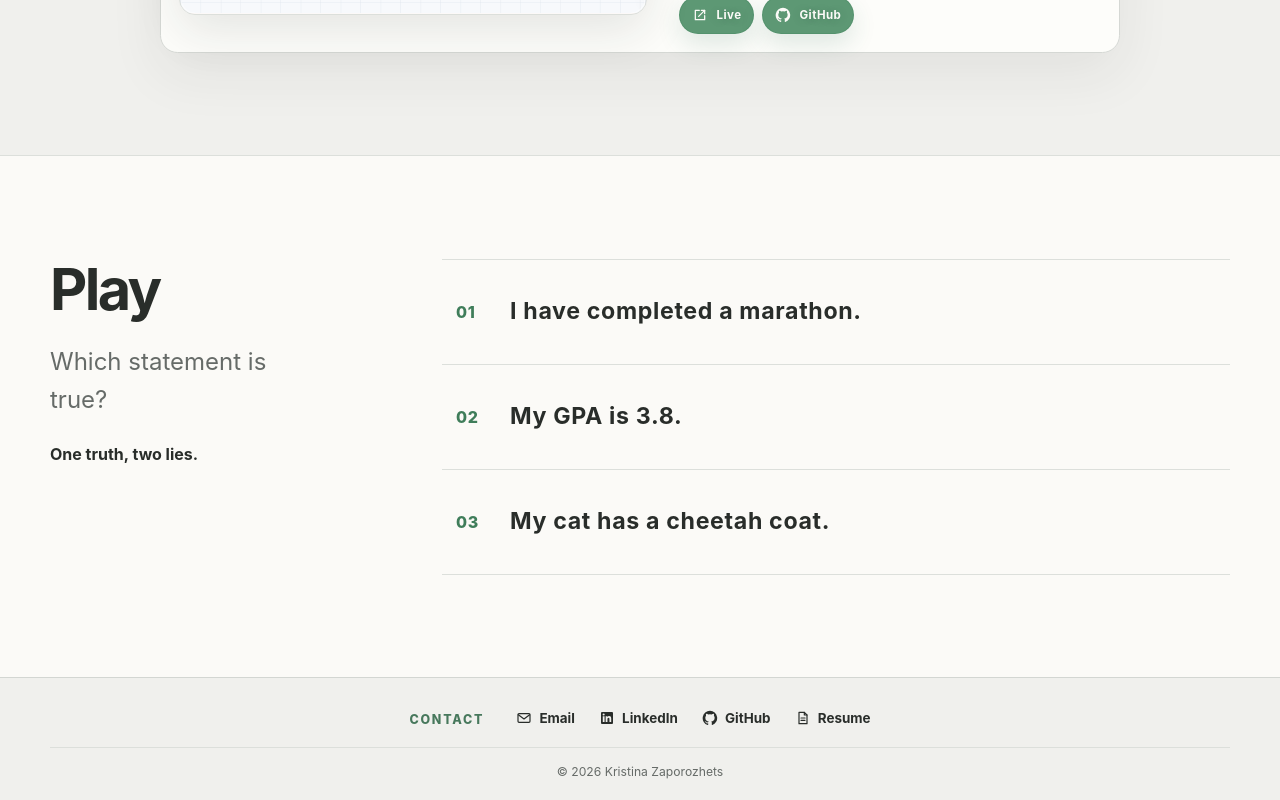
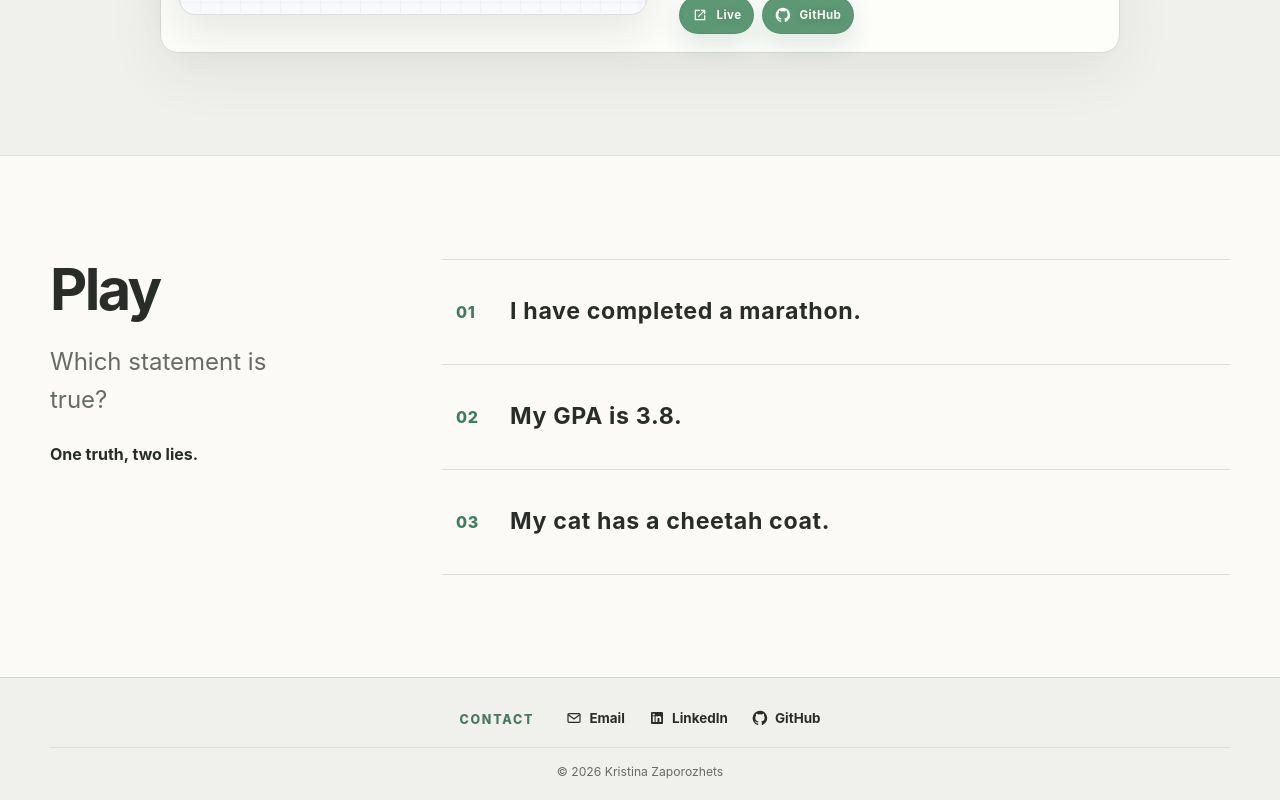
Before and after one commit to ZprKris/ZprKris.github.io, a React (Vite) app: page / in a window 1280 px wide. Shown: the part 3121-3921 px from the top of the page. Built offline with nearby package versions, Linux system fonts and the light colour scheme; no server answers.

Commit message:
clean-up

```diff
--- a/src/components/ContactFooter.jsx
+++ b/src/components/ContactFooter.jsx
@@ -27,15 +27,6 @@ function GitHubIcon() {
   )
 }
 
-function ResumeIcon() {
-  return (
-    <svg className="footer-link-icon" viewBox="0 0 24 24" fill="none" stroke="currentColor" strokeWidth="1.8" strokeLinecap="round" strokeLinejoin="round" aria-hidden="true">
-      <path d="M6 3.5h8l4 4V20.5H6Z" />
-      <path d="M14 3.5v4h4M9 12h6M9 15.5h6" />
-    </svg>
-  )
-}
-
 export default function ContactFooter() {
   const { contact } = portfolioData
 
@@ -50,7 +41,6 @@ export default function ContactFooter() {
               <li><a href={`mailto:${contact.email}`}><GmailIcon />Email</a></li>
               <li><a href={contact.linkedin} {...externalProps}><LinkedInIcon />LinkedIn</a></li>
               <li><a href={contact.github} {...externalProps}><GitHubIcon />GitHub</a></li>
-              <li><a href={contact.resume} target="_blank" rel="noreferrer"><ResumeIcon />Resume</a></li>
             </ul>
           </nav>
         </div>
--- a/src/data/portfolioData.js
+++ b/src/data/portfolioData.js
@@ -90,6 +90,5 @@ export const portfolioData = {
     email: 'zaporozhets.kristina@gmail.com',
     linkedin: 'http://www.linkedin.com/in/kristina-z-16412b2a7',
     github: 'https://github.com/ZprKris',
-    resume: '/resume.pdf',
   },
 }
```
